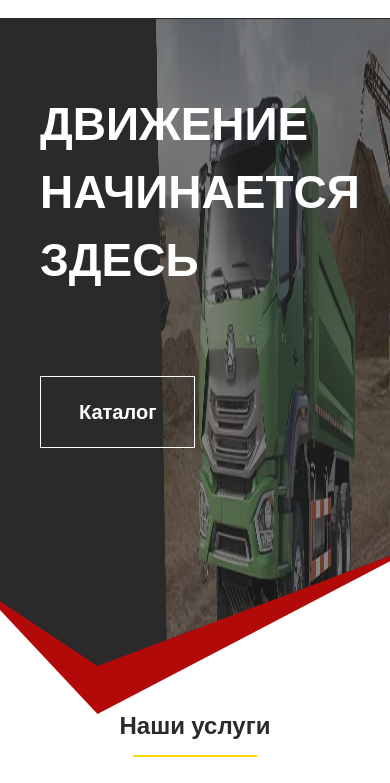
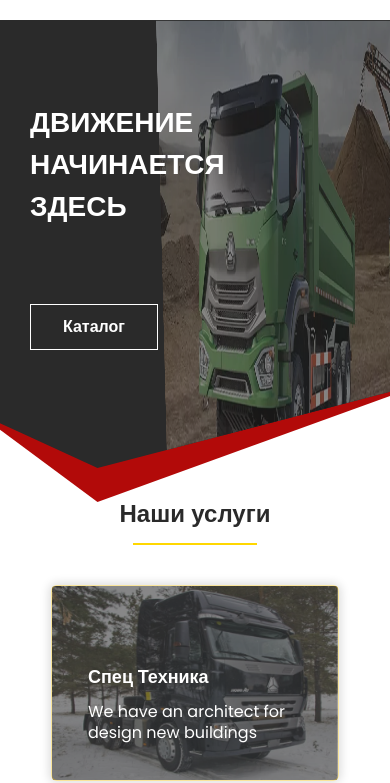
Before and after one commit to EAtay/GeneralMachineryGroup, a plain HTML site: page index.html in a window 390 px wide. Shown: the part 78-861 px from the top of the page. Drawn offline with nearby package versions, Linux system fonts and the light colour scheme.

Commit message:
fixed adaptation on main page

```diff
--- a/css/main.css
+++ b/css/main.css
@@ -59,27 +59,28 @@ header {
 }
 
 /* INTRO */
-.intro-background {
-    position: relative;
+#intro {
     background: #B20A09;
-    padding: 694px 0 0;
     transform: rotate(180deg);
     clip-path: polygon(75% 0, 100% 15%, 100% 100%, 0 100%, 0 22%);
+
+}
+
+.intro-background {
+    padding: 684px 0 0;
 }
 
 .intro__container {
     background: #2A2A2A;
     z-index: 0;
     position: absolute;
-    top: 96px;
+    top: 36px;
     width: 100%;
     right: 0;
-    transform: rotate(180deg);
     clip-path: polygon(75% 0, 100% 10%, 100% 100%, 0 100%, 0 17%);
 }
 
 .title-container {
-    margin: 0;
     position: absolute;
     bottom: 0;
     padding: 114px 124px;
@@ -561,15 +562,7 @@ footer {
 
 @media (max-width:920px) {
     .title-container {
-        margin: 0;
-        position: absolute;
-        bottom: 0;
-        right: 0;
-        transform: rotate(180deg);
         width: 80%;
-        flex-direction: column;
-        color: #FFFFFF;
-        z-index: 3;
     }
 
     .intro-title {
@@ -609,6 +602,10 @@ footer {
 
     footer {
         margin-top: 90px;
+    }
+
+    .social-networks {
+        margin: 20px 0 0 30px;
     }
 }
 
@@ -750,7 +747,8 @@ footer {
         padding: 134px 0 0;
         background-size: 100% 100%;
     }
-    .more-container{
+
+    .more-container {
         justify-content: center;
     }
 
@@ -783,7 +781,8 @@ footer {
     .more-line {
         display: none;
     }
-    .moreBtn{
+
+    .moreBtn {
         margin: 20px 0 50px 0;
     }
 
@@ -810,6 +809,35 @@ footer {
 }
 
 @media (max-width:550px) {
+    .intro__container {
+        position: static;
+    }
+
+    .intro-background {
+        padding: 34px 0 0;
+    }
+
+    .title-container {
+        padding: 82px 30px 0;
+    }
+
+    .intro-title {
+        font-size: 36px;
+        font-weight: 700;
+        line-height: 58px;
+    }
+
+    .intro-btn {
+        margin-top: 74px;
+        font-size: 16px;
+        padding: 14px 34px;
+    }
+
+    .intro-bg img {
+        width: 100%;
+        height: 448px;
+    }
+
     .section__background {
         background-size: 130% 100%;
     }
@@ -835,6 +863,7 @@ footer {
     .tracks__title {
         font-size: 20px;
     }
+
     .track-btn {
         margin: 20px 0;
         border-radius: 0;
@@ -848,6 +877,16 @@ footer {
 }
 
 @media (max-width:400px) {
+    .intro-title {
+        font-size: 28px;
+        line-height: 42px;
+    }
+
+    .intro-btn {
+        margin-top: 68px;
+        padding: 10px 32px;
+    }
+
     #feedback {
         background-size: 200% 100%;
     }
```
